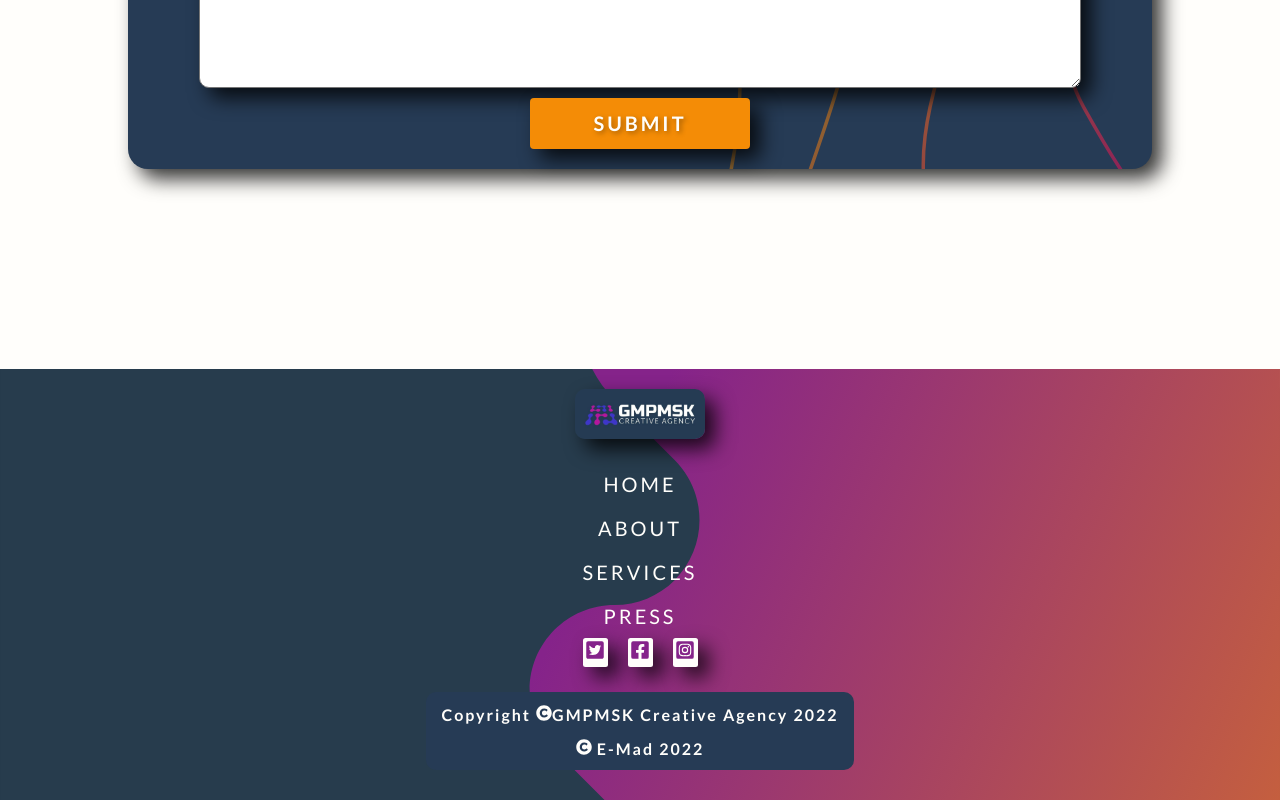
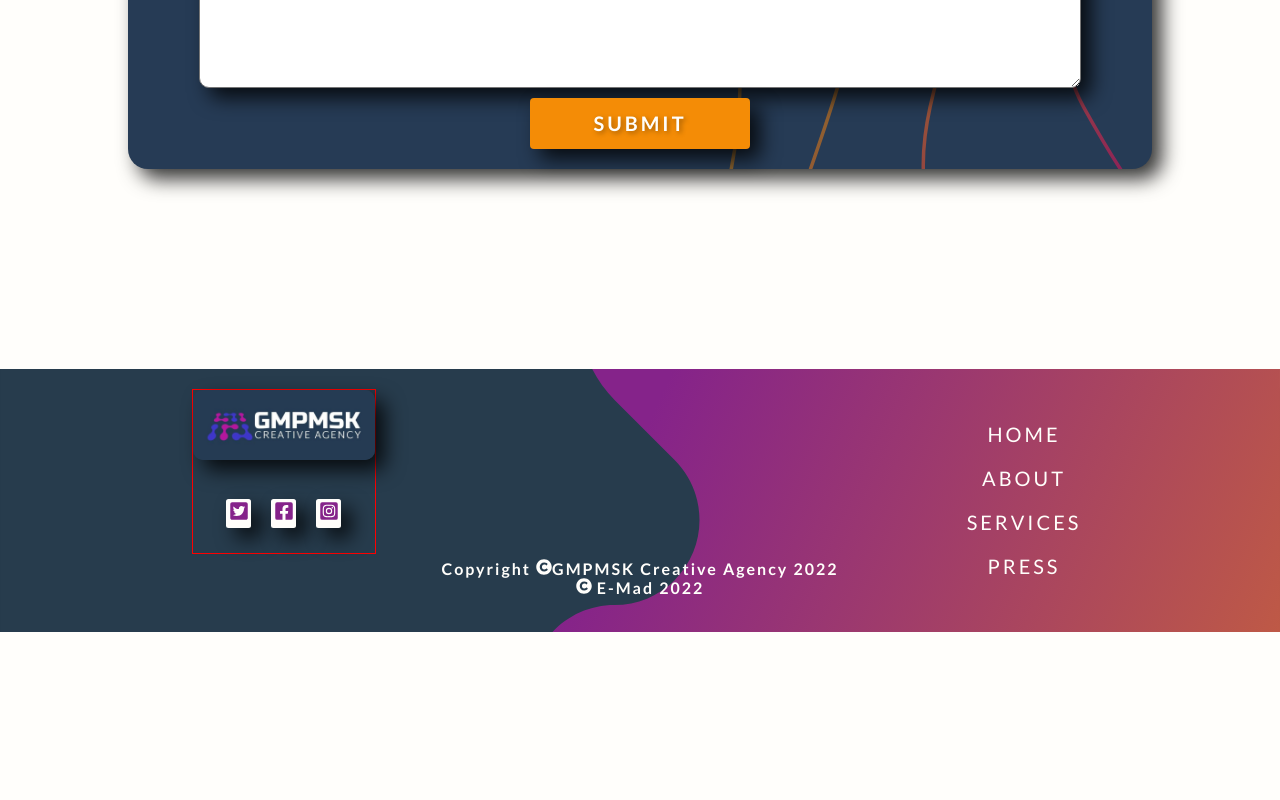
Before and after one commit to emsoltan/gmpmsk-creatitve-agency, a React (Create React App) app: page / in a window 1280 px wide. Shown: the part 7126-7926 px from the top of the page. After the commit the page ends 7758 px from the top, so only its background shows below. Built offline with nearby package versions, Linux system fonts and the light colour scheme.

Commit message:
fixed footer view/ updated navbar view to fixed/ added breakfpoints

```diff
--- a/src/components/07-Footer/Footer.jsx
+++ b/src/components/07-Footer/Footer.jsx
@@ -11,7 +11,7 @@ import {
 
 const StyledFooter = styled.footer`
   width: 100%;
-  min-height: 45vh;
+  min-height: 30vh;
   padding: 2rem 0;
   margin-top: 10rem;
   background-image: url(${bkgLG});
@@ -27,9 +27,18 @@ const StyledFooter = styled.footer`
     height: 45vh;
     justify-content: space-between;
   }
-
+  .footer-container {
+    width: 70%;
+    display: flex;
+    align-items: center;
+    justify-content: space-between;
+    margin: 0 auto;
+    @media screen and (max-width: 800px) {
+      width: 80%;
+      justify-content: space-around;
+    }
     img {
-    max-height: 5rem;
+      max-height: 7rem;
       border-radius: 1rem;
       box-shadow: 10px 10px 20px rgba(0, 0, 0, 0.8);
       :hover {
@@ -77,6 +86,12 @@ const StyledFooter = styled.footer`
       margin-top: 2rem;
       width: 70vw;
     }
+
+    .logo-socialNav {
+      display: flex;
+      flex-direction: column;
+      align-items: center;
+      border: 1px solid red;
       .social-nav {
         font-size: 2rem;
         margin-top: 3rem;
@@ -97,6 +112,26 @@ const StyledFooter = styled.footer`
           }
         }
       }
+    }
+    @media screen and (max-width: 800px) {
+      position: relative;
+      padding: 0;
+      img {
+        margin-top: 3rem;
+      }
+      font-size: 1rem;
+      .social-nav {
+        justify-content: space-around;
+        margin-bottom: 4rem;
+      }
+    }
+    .footer-nav {
+      width: 10vw;
+      margin: 0;
+      position: relative;
+      justify-content: space-around;
+    }
+  }
   .copyrights {
     display: flex;
     flex-direction: column;
@@ -106,31 +141,11 @@ const StyledFooter = styled.footer`
     text-transform: capitalize;
     letter-spacing: 2px;
     font-weight: 600;
-    background-color: var(--primary-navy);
     color: var(--primary-light);
     padding: 0.5rem;
     border-radius: 1rem;
-    p {
-      padding: 0.75rem 1rem;
-    }
-  }
     @media screen and (max-width: 800px) {
-    position: relative;
-    padding: 0;
-    img {
-      margin-top: 3rem;
-    }
-    font-size: 1rem;
-
-    .footer-nav {
-      width: 10vw;
-      margin: 0;
-      position: relative;
-      justify-content: space-around;
-    }
-    .social-nav {
-      justify-content: space-around;
-      margin-bottom: 4rem;
+      background-color: var(--primary-navy);
     }
   }
 `;
@@ -138,10 +153,23 @@ const StyledFooter = styled.footer`
 const Footer = () => {
   return (
     <StyledFooter>
+      <div className="footer-container">
+        <div className="logo-socialNav">
           <a href="/">
             <img src={logo} alt="logo" />
           </a>
-
+          <ul className="social-nav">
+            <li>
+              <FaTwitterSquare />
+            </li>
+            <li>
+              <FaFacebookSquare />
+            </li>
+            <li>
+              <FaInstagramSquare />
+            </li>
+          </ul>
+        </div>
         <div>
           <ul className="footer-nav">
             <li>
@@ -160,19 +188,6 @@ const Footer = () => {
             </li>
           </ul>
         </div>
-
-      <div>
-        <ul className="social-nav">
-          <li>
-            <FaTwitterSquare />
-          </li>
-          <li>
-            <FaFacebookSquare />
-          </li>
-          <li>
-            <FaInstagramSquare />
-          </li>
-        </ul>
       </div>
       <div className="copyrights">
         <p>
```
Lines whose indentation alone changed are shown as unchanged.
